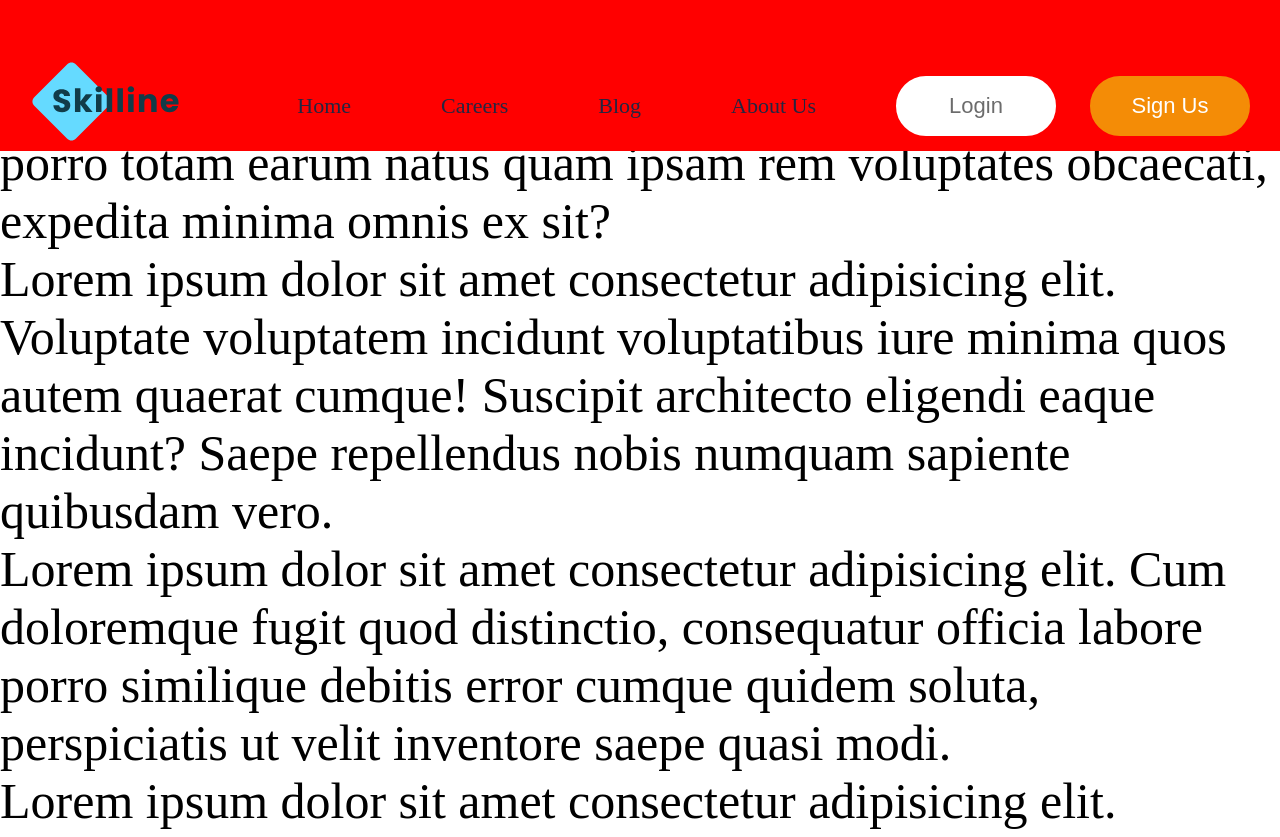
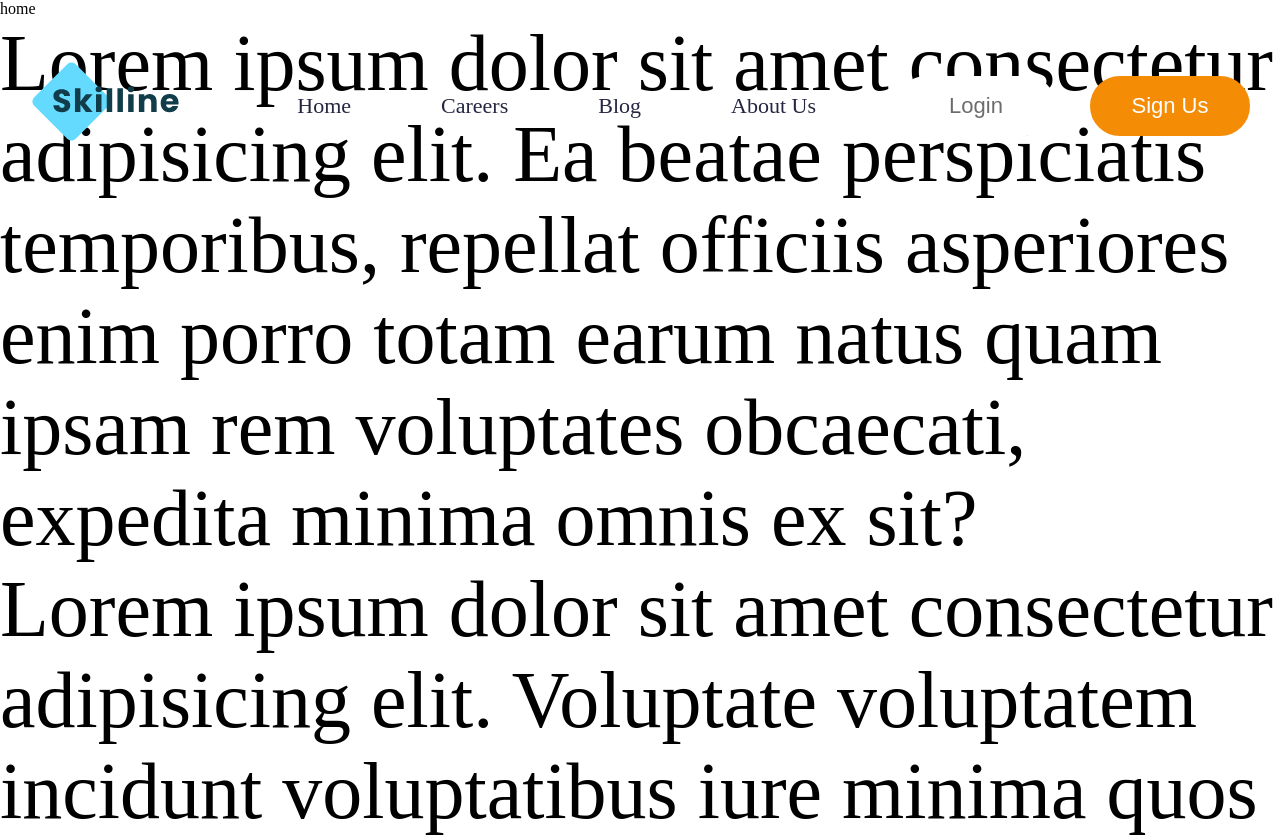
Before and after one commit to KiwiScreams/Skilline, a React (Vite) app: page / in a window 1280 px wide. Shown: the top 837 px of the page. Built offline with nearby package versions, Linux system fonts and the light colour scheme.

Commit message:
scrolled header styles

```diff
--- a/src/components/shared/header/Header.css
+++ b/src/components/shared/header/Header.css
@@ -7,13 +7,18 @@ header
     top: 0;
     left: 0;
     right: 0;
-    background-color: red;
     justify-content: space-between;
     padding: 60px 126px 0 100px;
 }
-header.scrolled
+header.desktop.scrolled
 {
-    background-color: blue;
+    background-color: var(--white--clr);
+    padding: 10px 126px 0 100px;
+}
+header.mobile.scrolled
+{
+    padding-top: 10px;
+    background-color: var(--white--clr);
 }
 header a
 {
@@ -80,7 +85,7 @@ header.mobile .bar-container
 {
     width: 35px;
     height: 3px;
-    background-color: var(--white--clr);
+    background-color: var(--dark-blue--clr);
     margin: 6px 0;
     border-radius: 40px;
     transition: 0.4s;
@@ -111,6 +116,7 @@ header.mobile nav.open
     position: absolute;
     top: 150px;
     gap: 20px;
+    background-color: var(--white--clr);
     left: 0;
     right: 0;
     padding: 20px 0;
@@ -164,5 +170,5 @@ header.mobile nav.closed
 }
 p
 {
-    font-size: 50px;
+    font-size: 80px;
 }
--- a/src/components/shared/header/Header.jsx
+++ b/src/components/shared/header/Header.jsx
@@ -37,7 +37,7 @@ const Header = () => {
   };
   return (
     <>
-      <header className="desktop">
+      <header className={`desktop ${isScrolled ? "scrolled" : ""}`}>
         <h1 className="pointer">
           <img src={logo} alt="Skilline" />
         </h1>
```
